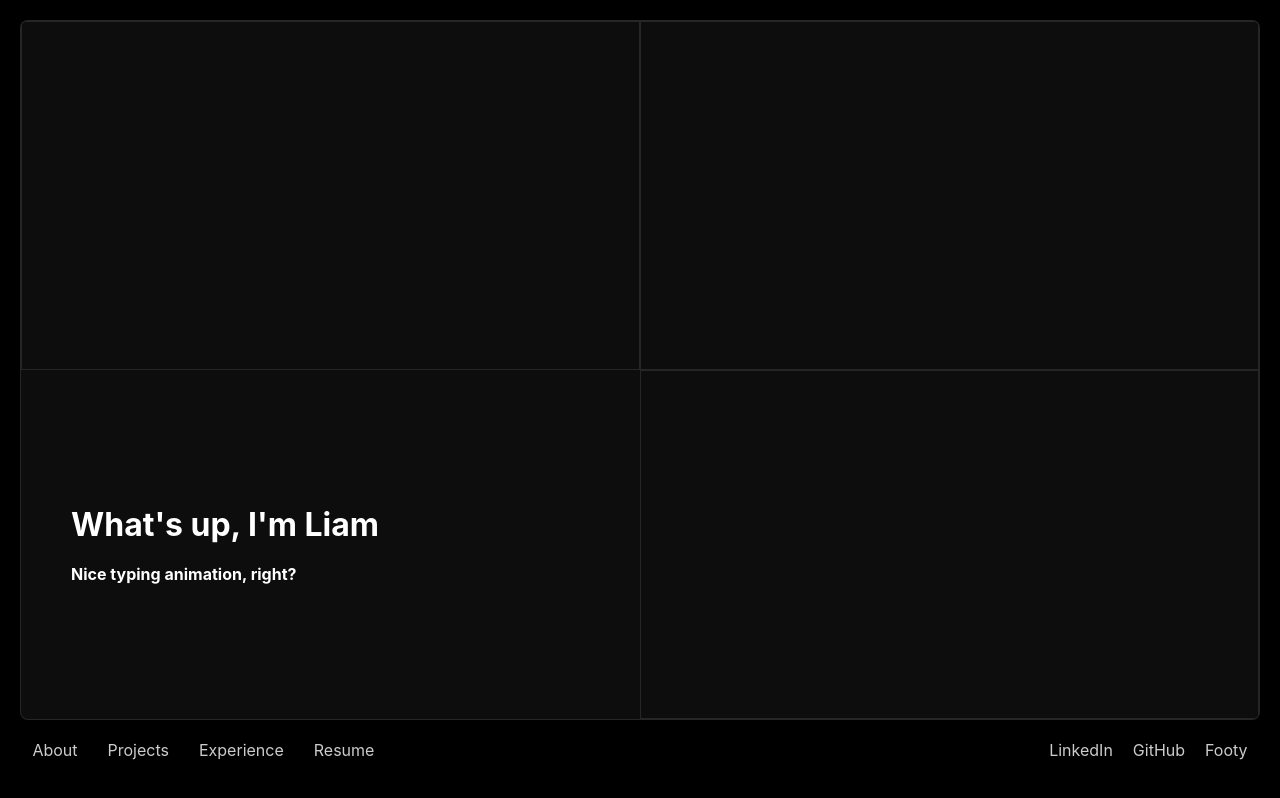
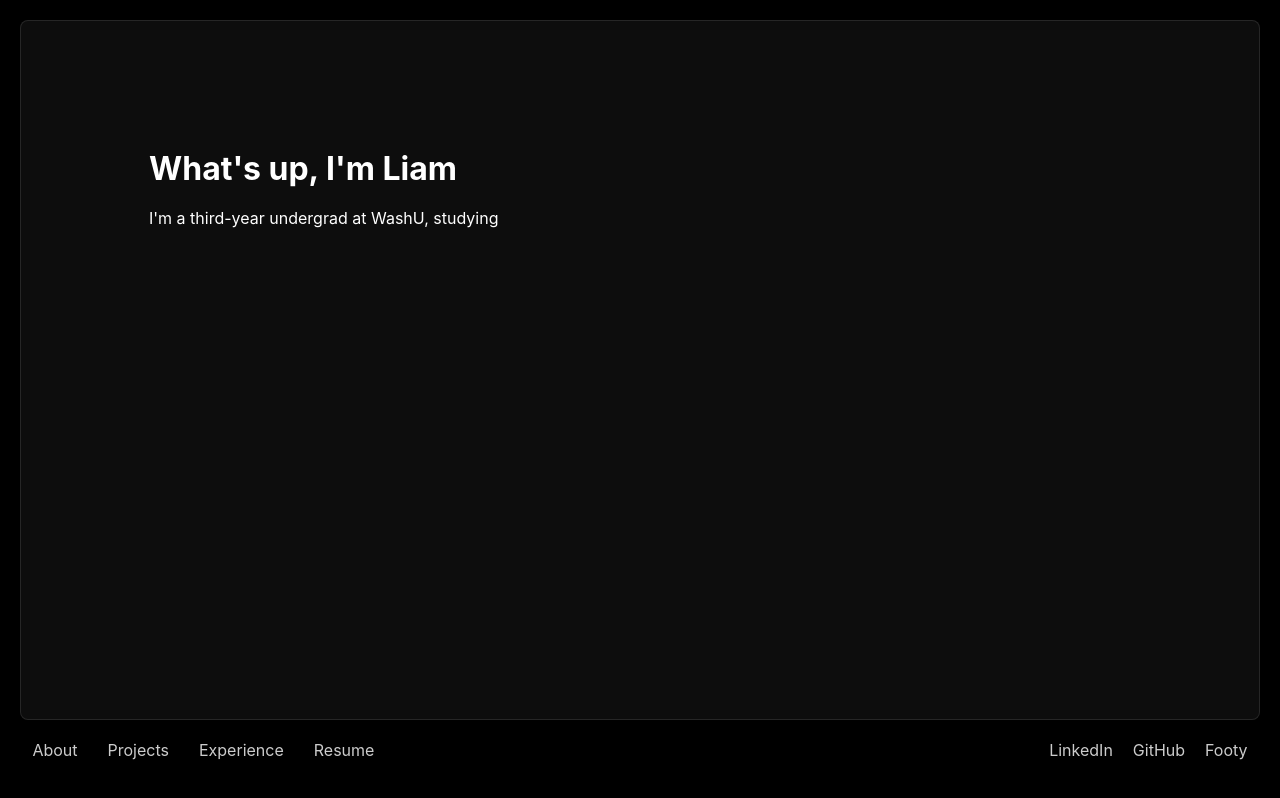
Before and after one commit to Liamoiknine/portfolioSite, a React (Vite) app: page / in a window 1280 px wide. Built offline with nearby package versions, Linux system fonts and the light colour scheme.

Commit message:
change layout around; add additional content

```diff
--- a/src/App.css
+++ b/src/App.css
@@ -14,37 +14,13 @@
     background-color: rgba(255, 255, 255, 0.05);
     border: 1px solid rgba(255, 255, 255, 0.1);
     border-radius: 8px;
-    display: grid;
-    grid-template-columns: repeat(2, 1fr);
-    grid-template-rows: repeat(2, 1fr);
+    position: relative;
     overflow-y: scroll;
-    align-items: stretch;
-    justify-items: stretch;
-    gap: 0;
-    position: relative;
-    transition: grid-template-columns 0.3s ease, grid-template-rows 0.3s ease;
-}
-
-.main-card.expanded {
-    grid-template-columns: 1fr;
-    grid-template-rows: 1fr;
-    border: none;
-    overflow: hidden;
-}
-
-.project {
-    width: 100%;
-    height: 100%;
-    border: 1px solid rgba(255, 255, 255, 0.1);
-    transition: grid-column 0.3s ease, grid-row 0.3s ease, opacity 0.3s ease;
-    position: relative;
-    box-sizing: border-box;
 }
 
 .intro {
-    width: 100%;
+    width: 35%;
     height: 100%;
-    transition: grid-column 0.3s ease, grid-row 0.3s ease, opacity 0.3s ease;
     position: relative;
     box-sizing: border-box;
     display: flex;
@@ -53,7 +29,13 @@
     justify-content: center;
     gap: 20px;
     text-align: left;
-    padding: 10px 50px;
+    margin-top: 8rem;
+    margin-left: 8rem;
+    transition: transform 1s ease;
+}
+
+.intro.slide-up {
+    transform: translateY(-2.5rem);
 }
 
 .intro h1,
@@ -63,20 +45,32 @@
     width: 100%;
 }
 
-.main-card.expanded .project:not(.expanded) {
-    opacity: 0;
-    pointer-events: none;
-    visibility: hidden;
+.content-separator {
+    width: 100%;
+    height: 1px;
+    background-color: rgba(255, 255, 255, 0.2);
+    margin: 1rem 0 1rem 0;
 }
 
-.project.expanded {
-    grid-column: 1 / -1;
-    grid-row: 1 / -1;
-    z-index: 10;
-    border-radius: 8px;
-    border: none !important;
-    outline: none !important;
-    box-shadow: none !important;
+.additional-content {
+    width: 100%;
+    opacity: 0;
+    animation: fadeIn 2.8s ease forwards;
+}
+
+.additional-content p {
+    text-align: left;
+    width: 100%;
+    margin: 0 0 1rem 0;
+}
+
+@keyframes fadeIn {
+    from {
+        opacity: 0;
+    }
+    to {
+        opacity: 1;
+    }
 }
 
 .collapse-button {
--- a/src/App.jsx
+++ b/src/App.jsx
@@ -1,44 +1,14 @@
-import React, { useState } from 'react'
+import React from 'react'
 import Nav from './components/Nav'
 import Footer from './components/Footer'
-import Project from './components/project'
 import Intro from './components/Intro'
 import './App.css'
 
 function App() {
-  const [expandedProject, setExpandedProject] = useState(null)
-
-  const handleProjectClick = (projectId) => {
-    setExpandedProject(projectId)
-  }
-
-  const handleCollapse = () => {
-    setExpandedProject(null)
-  }
-
   return (
     <div className="app-container">
-      <div className={`main-card ${expandedProject ? 'expanded' : ''}`}>
-        <Project
-          onClick={() => handleProjectClick(1)}
-          isExpanded={expandedProject === 1}
-          onCollapse={handleCollapse}
-        />
-        <Project
-          onClick={() => handleProjectClick(2)}
-          isExpanded={expandedProject === 2}
-          onCollapse={handleCollapse}
-        />
-        <Intro
-          onClick={() => handleProjectClick(2)}
-          isExpanded={expandedProject === 2}
-          onCollapse={handleCollapse}
-        />
-        <Project
-          onClick={() => handleProjectClick(2)}
-          isExpanded={expandedProject === 2}
-          onCollapse={handleCollapse}
-        />
+      <div className="main-card">
+        <Intro />
       </div>
       <div className="bottom-bar">
         <Nav />
--- a/src/components/Intro.jsx
+++ b/src/components/Intro.jsx
@@ -1,17 +1,17 @@
 import React, { useState } from 'react'
 import Typewriter from 'typewriter-effect'
-import CollapseButton from './CollapseButton'
 
-function Intro({ onClick, isExpanded, onCollapse }) {
+function Intro() {
   const [showH4, setShowH4] = useState(false)
   const [hideH4, setHideH4] = useState(false)
   const [showP1, setShowP1] = useState(false)
   const [showP2, setShowP2] = useState(false)
   const [showP3, setShowP3] = useState(false)
+  const [allDone, setAllDone] = useState(false)
 
   return (
     <div
-      className="intro"
+      className={`intro ${allDone ? 'slide-up' : ''}`}
     >
       <h1>
         <Typewriter
@@ -24,6 +24,7 @@ function Intro({ onClick, isExpanded, onCollapse }) {
               .start()
           }}
           options={{
+            delay: 50,
             cursor: '',
           }}
         />
@@ -34,7 +35,7 @@ function Intro({ onClick, isExpanded, onCollapse }) {
             onInit={(typewriter) => {
               typewriter
                 .typeString("Nice typing animation, right?")
-                .pauseFor(1000)
+                .pauseFor(800)
                 .deleteAll()
                 .callFunction(() => {
                   setHideH4(true)
@@ -43,7 +44,7 @@ function Intro({ onClick, isExpanded, onCollapse }) {
                 .start()
             }}
             options={{
-              delay: 50,
+              delay: 10,
               cursor: '',
             }}
           />
@@ -61,7 +62,7 @@ function Intro({ onClick, isExpanded, onCollapse }) {
                 .start()
             }}
             options={{
-              delay: 30,
+              delay: 10,
               cursor: '',
             }}
           />
@@ -79,7 +80,7 @@ function Intro({ onClick, isExpanded, onCollapse }) {
                 .start()
             }}
             options={{
-              delay: 30,
+              delay: 10,
               cursor: '',
             }}
           />
@@ -91,15 +92,23 @@ function Intro({ onClick, isExpanded, onCollapse }) {
             onInit={(typewriter) => {
               typewriter
                 .typeString("I'm also good at cooking, awful at sleeping, and consistently confused about the meaning of life.")
+                .callFunction(() => {
+                  setAllDone(true)
+                })
                 .start()
             }}
             options={{
-              delay: 30,
+              delay: 10,
               cursor: '',
             }}
           />
         </p>
       )}
+      {allDone && <div className="content-separator"></div>}
+      {allDone && <div className="additional-content">
+        <p>I'm currently building software and product at Status Health, a healthtech startup in St. Louis</p>
+        <p>I'm also heavily involved in the Urano Research Lab here at WashU, where I've focused on genetics research and more recently intervention software dev.</p>
+      </div>}
     </div>
   )
 }
```
